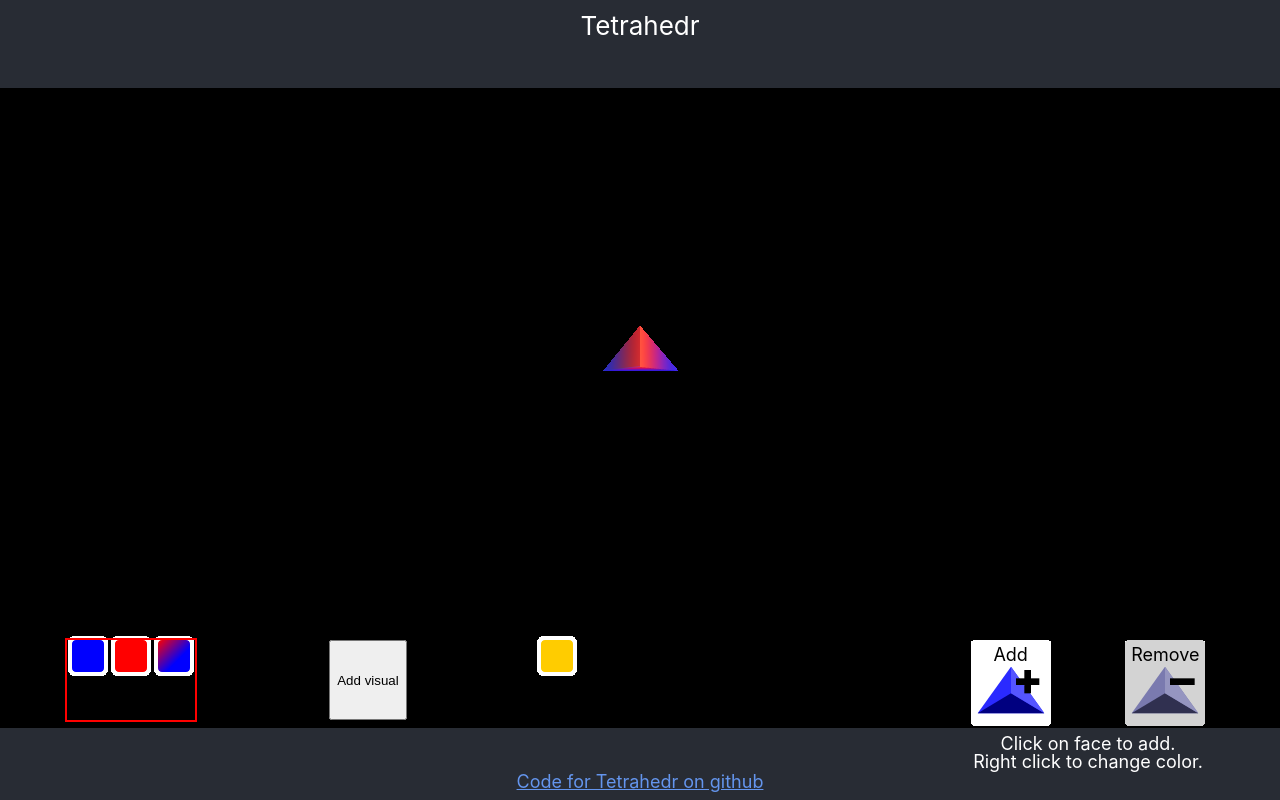
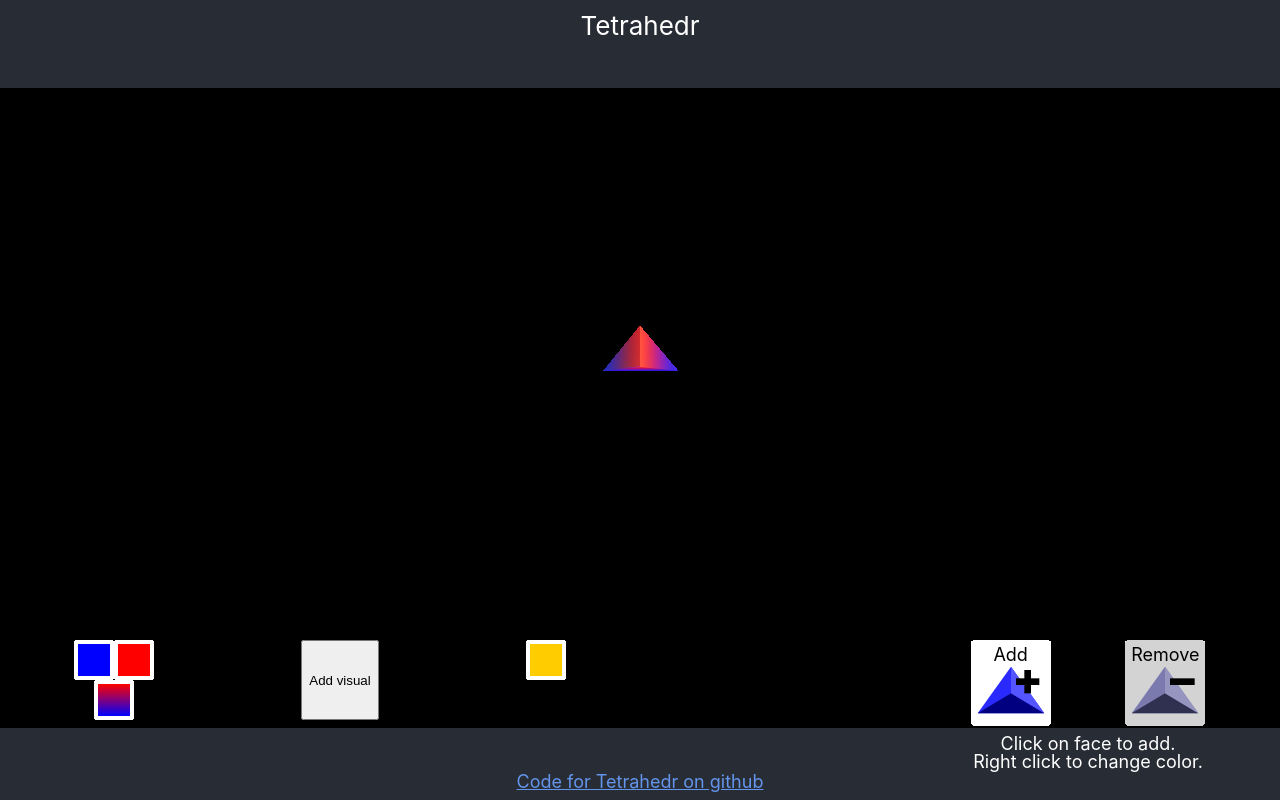
Before and after one commit to K8fractal/tetrahedr, a React (Create React App) app: page / in a window 1280 px wide. Built offline with nearby package versions, Linux system fonts and the light colour scheme.

Commit message:
visual preview improvements

```diff
--- a/src/App.css
+++ b/src/App.css
@@ -34,7 +34,7 @@ a:visited {
 .colorSelection {
   width: 4vmin;
   height: 4vmin;
-  outline: 4px white solid;
+  border: 4px white solid;
   border-radius: 4px;
 }
 
@@ -119,9 +119,9 @@ p {
   display: flex;
   flex-direction: row;
   justify-content: space-around;
-  width: 20%;
+  width: 10vmin;
   height: 10vmin;
-  outline: 2px red solid;
+  /* outline: 2px red solid; */
   flex-wrap: wrap;
 }
 
@@ -129,8 +129,14 @@ p {
   overflow: hidden;
   width: 4vmin;
   height: 4vmin;
-  outline: 4px white solid;
+  border: 4px white solid;
   border-radius: 4px;
+}
+
+.previewImage {
+  transform-origin: center;
+  width: 8vmin;
+  transform: /*scale(1.5,.9) translate(1vmin,-0.6vmin)*/ rotate(-90deg) ;
 }
 
 .mobileHide {
--- a/src/PaletteSelector.tsx
+++ b/src/PaletteSelector.tsx
@@ -28,7 +28,12 @@ export const PaletteSelector = () => {
             initialColor={visual.accentColor}
           />
           <div className="preview">
-            {<img src={getVisual(index)().toDataURL()} />}
+            {
+              <img
+                src={getVisual(index)().toDataURL()}
+                className="previewImage"
+              />
+            }
           </div>
         </div>
       ))}
```
